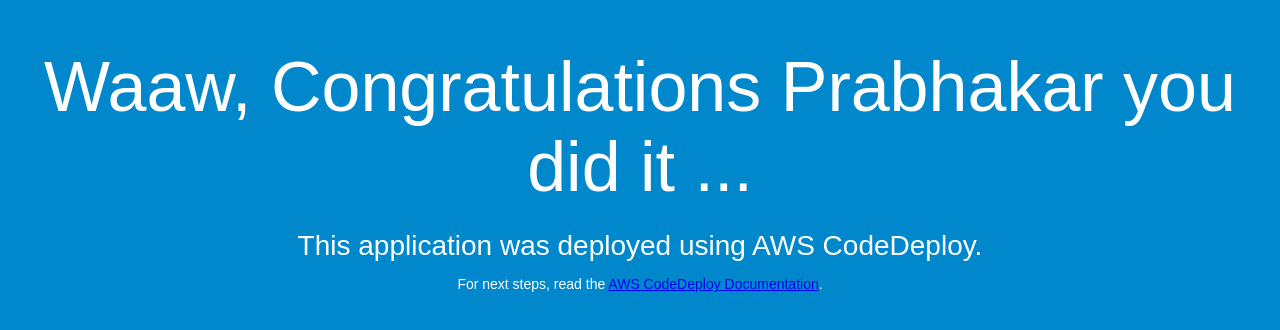
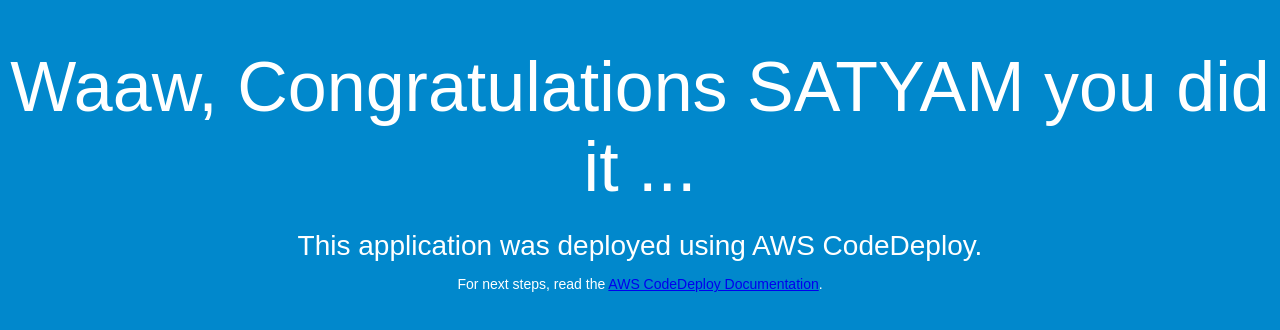
Before and after one commit to satyam-srivastava1997/code-pipeline, a plain HTML site: page index.html in a window 1280 px wide. Drawn offline with Linux system fonts and the light colour scheme.

Commit message:
Update index.html

```diff
--- a/index.html
+++ b/index.html
@@ -26,7 +26,7 @@
 </head>
 <body>
   <div align="center">
-    <h1>Waaw, Congratulations Prabhakar you did it ...</h1>
+    <h1>Waaw, Congratulations SATYAM you did it ...</h1>
     <h2>This application was deployed using AWS CodeDeploy.</h2>
     <p>For next steps, read the <a href="http://aws.amazon.com/documentation/codedeploy">AWS CodeDeploy Documentation</a>.</p>
   </div>
```
